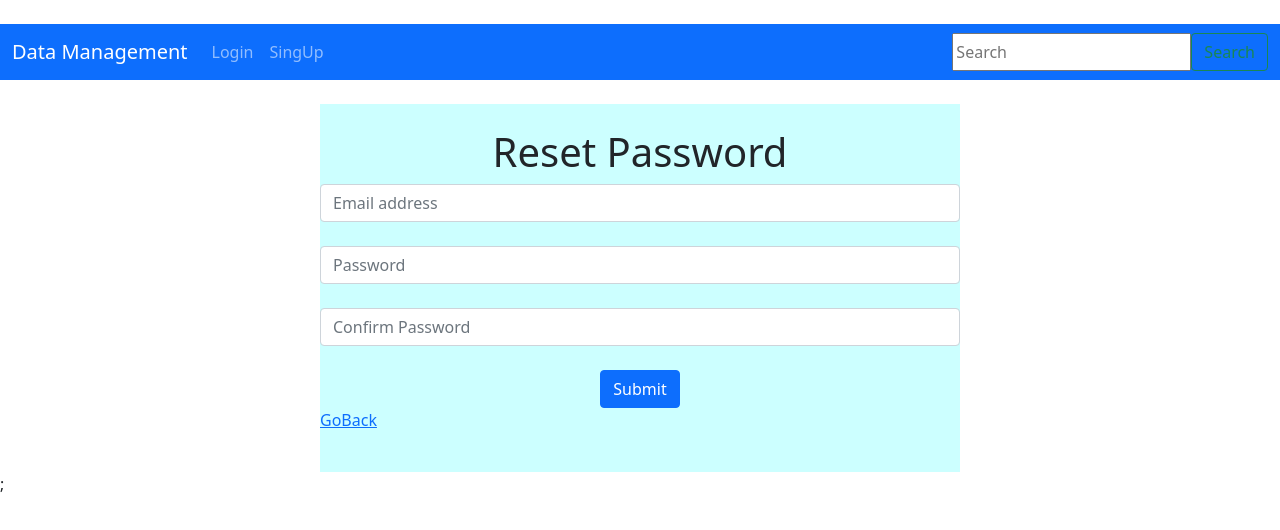
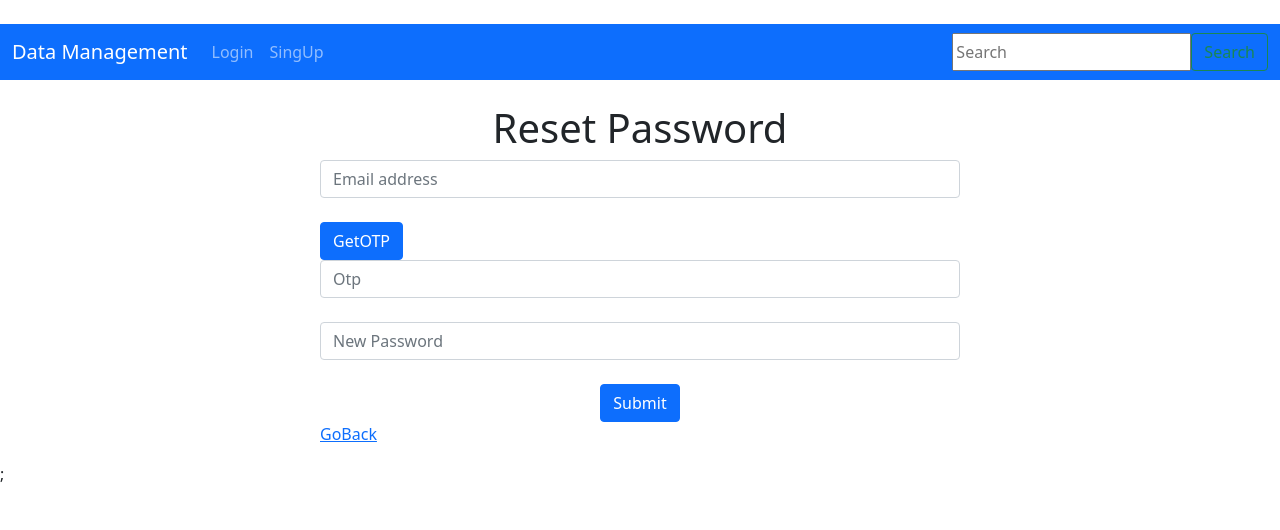
Before and after one commit to Niranjay/MernStack, a React (Create React App) app: page /forgot in a window 1280 px wide. Shown: the top 530 px of the page. Built offline with nearby package versions, Linux system fonts and the light colour scheme.

Commit message:
OTP Working

```diff
--- a/src/components/pages/ResetPass.js
+++ b/src/components/pages/ResetPass.js
@@ -1,14 +1,15 @@
 // import { React, useEffect, createContext, useContext, useState } from 'react'
 import { useState } from 'react';
 import { useNavigate } from 'react-router-dom'
-// import { ToastContainer, toast } from 'react-toastify';
-// import 'react-toastify/dist/ReactToastify.css';
+import { ToastContainer, toast } from 'react-toastify';
+import 'react-toastify/dist/ReactToastify.css';
 import MyNavbar from '../layout/MyNavbar';
 import { NavLink } from 'react-router-dom';
 
 function ResetPass(){
     const [email, setEmail] = useState("");
-    const [password, setPassword] = useState("");
+    const [password, setPass] = useState("");
+    const [otp, setOtp] = useState("");
 
     // function call on onclick
     const resetForgot = async (e) => {
@@ -24,28 +25,64 @@ function ResetPass(){
         console.log("User Info For Password Reset...", data)
     }
 
+    const getOTP = async (e)=> {
+        e.preventDefault();
+        let data={email, otp}
+        fetch("http://localhost:5000/sendotp",{ method :'POST', headers:{'Accept':'application/json', 'Content-Type':'application/json'},
+        body:JSON.stringify(data)
+    } ).then((result)=>{
+        // navigate('/users/show')          //use for redirect to CrudApi page
+        console.log(data)
+        if(data.otp){
+            toast.success("OTP Send sucessfully...",
+            {
+                position:"top-center"
+            });
+        }
+        else{
+            toast.success("User Not Found",
+            {
+                position:"top-center"
+            });
+        }
+        //  alert("Data saved Successfuly...");
+    })
+
+}
+
+ const resetPass=(e)=>{
+     e.preventDefault();
+     let data={email, otp, password}
+     fetch("http://localhost:5000/matchotp",{ method :'POST', headers:{'Accept':'application/json', 'Content-Type':'application/json'},
+        body:JSON.stringify(data)
+    } ).then((result)=>{
+        console.log(data,": OTP MATCH SUCCESS")
+    })
+ }
+
+
     return (
         <>
         <MyNavbar />
         <br></br>
 
-        <div className="col-sm-6 offset-sm-3" style={{ backgroundColor: "#cff" }}>
-            <br />
+        <div className="col-sm-6 offset-sm-3" style={{ backgroundColor: "#gff" }}>
             <center > <h1>Reset Password</h1></center >
             <form>
                 <div className="form-group">
 
                     <input type="text" className='form-control' placeholder="Email address" name="email" value={email} onChange={(e) => { setEmail(e.target.value) }} />
+
+                    <br/><button className="btn btn-primary btn-block" onClick={getOTP} >GetOTP</button>
+                    <input type="text" className='form-control' placeholder="Otp" name="OTP"  onChange={(e) => { setOtp(e.target.value) }} />
+                    <br/><input type="password" className='form-control' placeholder="New Password" name="newPassword"  onChange={(e) => { setPass(e.target.value) }} />
                     <br/>
-                    <input type="text" className='form-control' placeholder="Password" name="Password"  onChange={(e) => { setEmail(e.target.value) }} />
-                    <br/>
-                    <input type="text" className='form-control' placeholder="Confirm Password" name="Password"  onChange={(e) => { setEmail(e.target.value) }} />
                 </div>
-                <br />
-               <center> <button className="btn btn-primary btn-block" onClick={resetForgot} >Submit</button></center>
+
+               <center> <button className="btn btn-primary btn-block" onClick={resetPass} >Submit</button></center>
                 <p ><NavLink to="/">GoBack</NavLink></p>
             </form>
-            <br />
+
         </div>
     </>
     );
```
